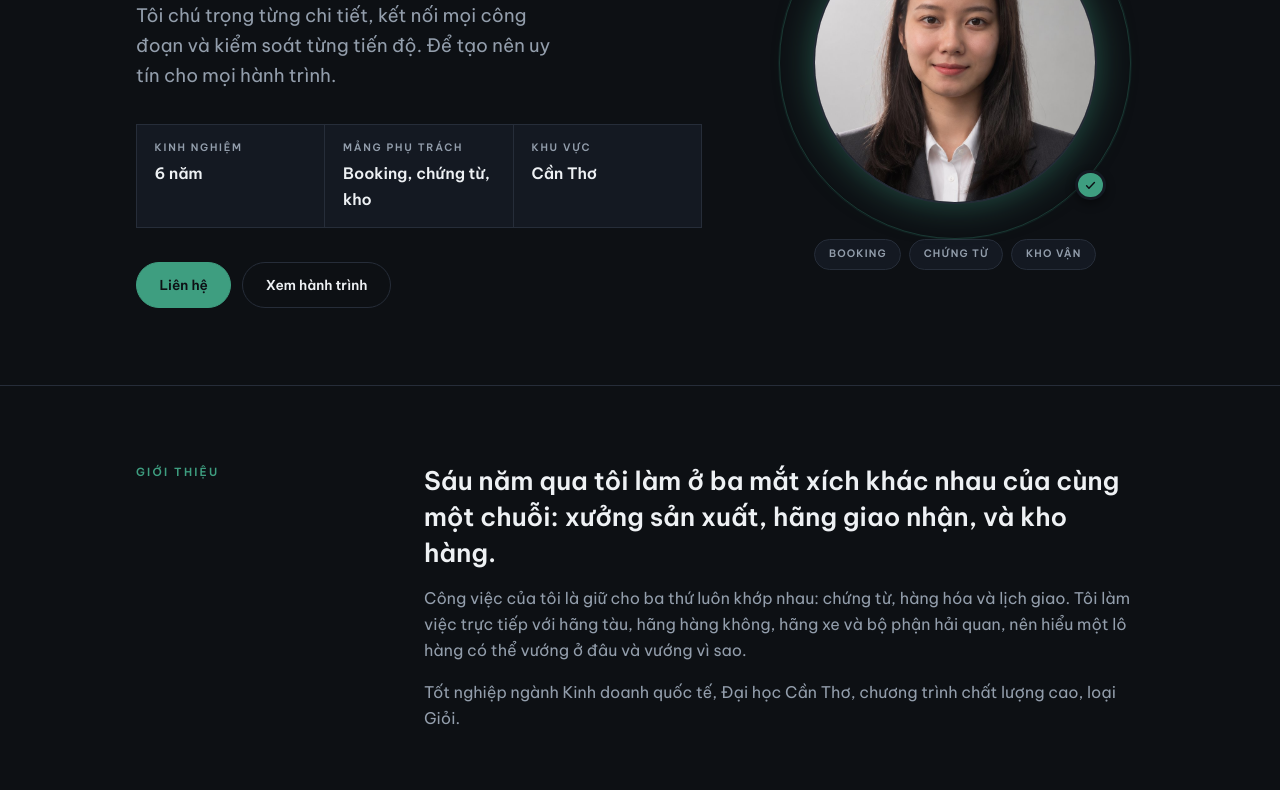
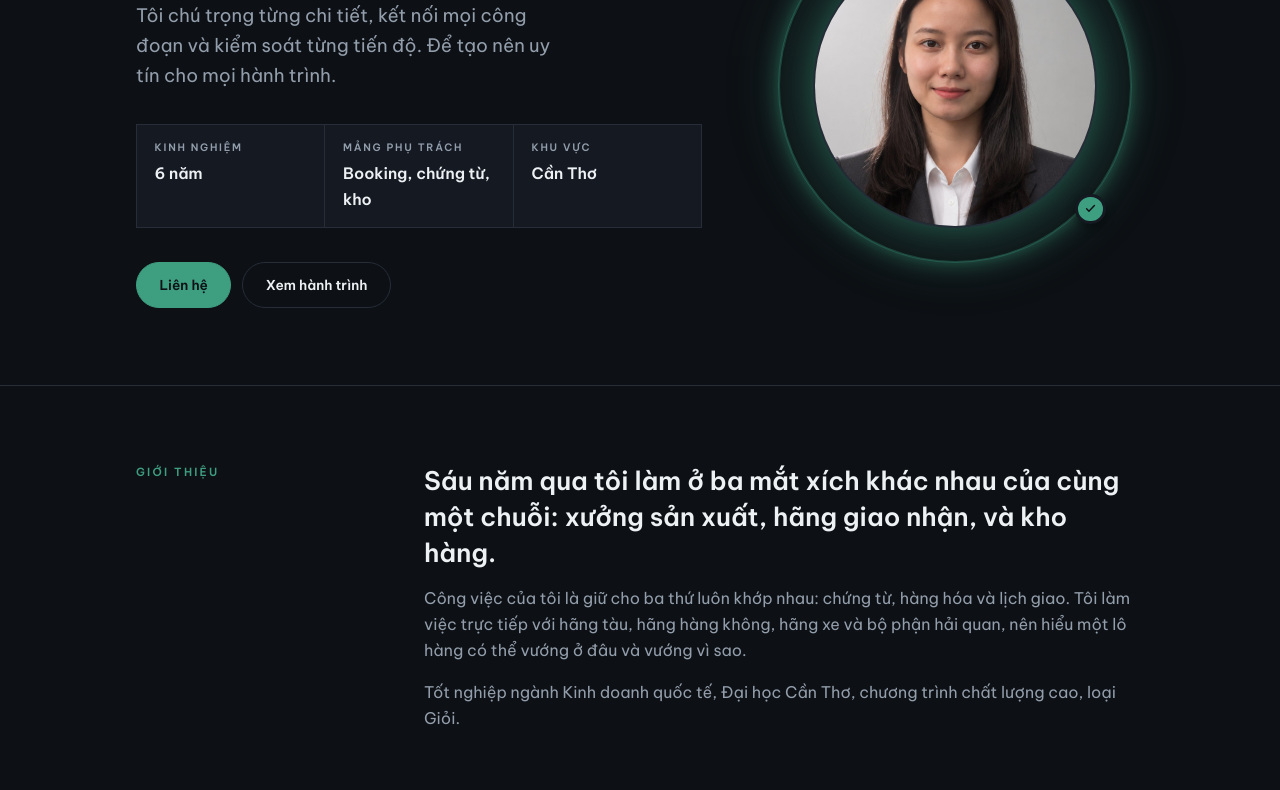
Before and after one commit to ncaothuyanh/portfolio-tran-ha-quyen, a plain HTML site: page website-timeline/index.html in a window 1280 px wide. Shown: the part 292-1082 px from the top of the page. Drawn offline with Linux system fonts and the light colour scheme.

Commit message:
Bo nhan chuyen mon, them hieu ung sang nhieu lop cho vong tron avatar

```diff
--- a/website-timeline/index.html
+++ b/website-timeline/index.html
@@ -53,6 +53,7 @@
       </div>
       <figure class="hero__fig">
         <span class="hero__stage">
+          <span class="hero__halo" aria-hidden="true"></span>
           <span class="hero__ring" aria-hidden="true"></span>
           <span class="hero__arc" aria-hidden="true"></span>
           <span class="hero__photo">
@@ -62,9 +63,6 @@
             <svg viewBox="0 0 20 20" width="13" height="13"><path d="M4 10.5l3.6 3.6L16 5.3" fill="none" stroke="currentColor" stroke-width="2.2" stroke-linecap="round" stroke-linejoin="round"/></svg>
           </span>
         </span>
-        <div class="hero__tags">
-          <span>Booking</span><span>Chứng từ</span><span>Kho vận</span>
-        </div>
       </figure>
     </div>
   </section>
--- a/website-timeline/styles.css
+++ b/website-timeline/styles.css
@@ -124,23 +124,38 @@ main { counter-reset: sec; }
   align-items: center; gap: 1rem; width: min(22rem, 74vw);
 }
 .hero__stage { position: relative; width: 100%; aspect-ratio: 1; }
+/* soft ambient glow breathing behind the whole avatar */
+.hero__halo {
+  position: absolute; z-index: 0; inset: -22%; border-radius: 50%;
+  background: radial-gradient(circle, color-mix(in srgb, var(--accent) 38%, transparent) 0%, transparent 68%);
+  filter: blur(18px);
+  animation: heroHalo 4.2s ease-in-out infinite;
+}
+@keyframes heroHalo { 0%, 100% { opacity: 0.45; } 50% { opacity: 0.95; } }
 .hero__ring {
-  position: absolute; inset: -5%; border-radius: 50%;
-  border: 1px solid color-mix(in srgb, var(--accent) 28%, transparent);
-  box-shadow: 0 0 0 1px color-mix(in srgb, var(--accent) 10%, transparent);
+  position: absolute; z-index: 1; inset: -5%; border-radius: 50%;
+  border: 1px solid color-mix(in srgb, var(--accent) 32%, transparent);
+  animation: heroRingGlow 4.2s ease-in-out infinite;
+}
+@keyframes heroRingGlow {
+  0%, 100% { box-shadow: 0 0 0 1px color-mix(in srgb, var(--accent) 10%, transparent), 0 0 10px -2px color-mix(in srgb, var(--accent) 30%, transparent); }
+  50% { box-shadow: 0 0 0 1px color-mix(in srgb, var(--accent) 28%, transparent), 0 0 22px 0px color-mix(in srgb, var(--accent) 60%, transparent); }
 }
 /* a single slow-rotating arc, like a signature progress ring around the photo */
 .hero__arc {
-  position: absolute; inset: -5%; border-radius: 50%;
+  position: absolute; z-index: 1; inset: -5%; border-radius: 50%;
   background: conic-gradient(from 0deg, transparent 0 68%, var(--accent) 85%, var(--accent-dim) 93%, transparent 100%);
   -webkit-mask: radial-gradient(circle, transparent 92%, #000 93%);
   mask: radial-gradient(circle, transparent 92%, #000 93%);
-  filter: drop-shadow(0 0 6px color-mix(in srgb, var(--accent) 55%, transparent));
-  animation: heroSpin 11s linear infinite;
+  animation: heroSpin 11s linear infinite, heroArcGlow 3.2s ease-in-out infinite;
 }
 @keyframes heroSpin { to { transform: rotate(360deg); } }
+@keyframes heroArcGlow {
+  0%, 100% { filter: drop-shadow(0 0 5px color-mix(in srgb, var(--accent) 45%, transparent)); }
+  50% { filter: drop-shadow(0 0 14px color-mix(in srgb, var(--accent) 85%, transparent)); }
+}
 .hero__photo {
-  position: absolute; inset: 0; margin: auto; width: 88%; aspect-ratio: 1; border-radius: 50%;
+  position: absolute; z-index: 2; inset: 0; margin: auto; width: 88%; aspect-ratio: 1; border-radius: 50%;
   overflow: hidden; border: 1px solid var(--line);
   animation: heroGlow 4.5s ease-in-out infinite;
 }
@@ -151,16 +166,10 @@ main { counter-reset: sec; }
 }
 /* small verified-style badge pinned to the photo's edge */
 .hero__badge {
-  position: absolute; z-index: 2; right: 3%; bottom: 7%;
+  position: absolute; z-index: 3; right: 3%; bottom: 7%;
   display: grid; place-items: center; width: 1.9rem; height: 1.9rem; border-radius: 50%;
   background: var(--accent); color: var(--ink); border: 3px solid var(--ink-2);
   box-shadow: 0 4px 10px rgb(0 0 0 / 0.4);
-}
-.hero__tags { display: flex; flex-wrap: wrap; justify-content: center; gap: 0.5rem; margin: 0; }
-.hero__tags span {
-  padding: 0.4rem 0.85rem; border: 1px solid var(--line); border-radius: 999px;
-  background: var(--ink-2); color: var(--dim); font-size: 0.64rem; font-weight: 600;
-  letter-spacing: 0.11em; text-transform: uppercase;
 }
 @media (min-width: 48rem) { .quick { grid-template-columns: repeat(3, 1fr); } }
 @media (min-width: 60rem) {
@@ -407,5 +416,7 @@ main { counter-reset: sec; }
   .stop .stop__dot { border-color: var(--accent); background: var(--accent); }
   .hero__photo { animation: none; }
   .hero__arc { animation: none; }
+  .hero__ring { animation: none; }
+  .hero__halo { animation: none; opacity: 0.6; }
   .tl__beam { animation: none; opacity: 0.6; }
 }
```
